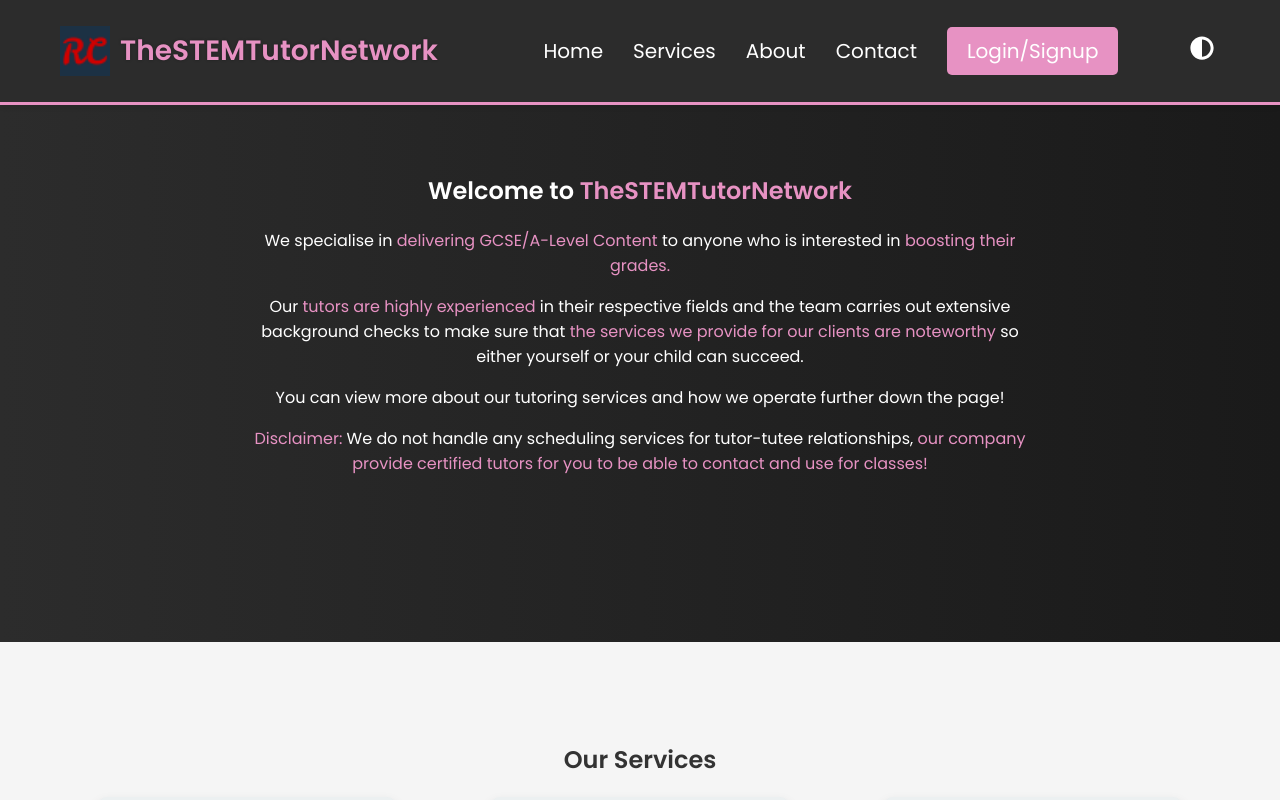
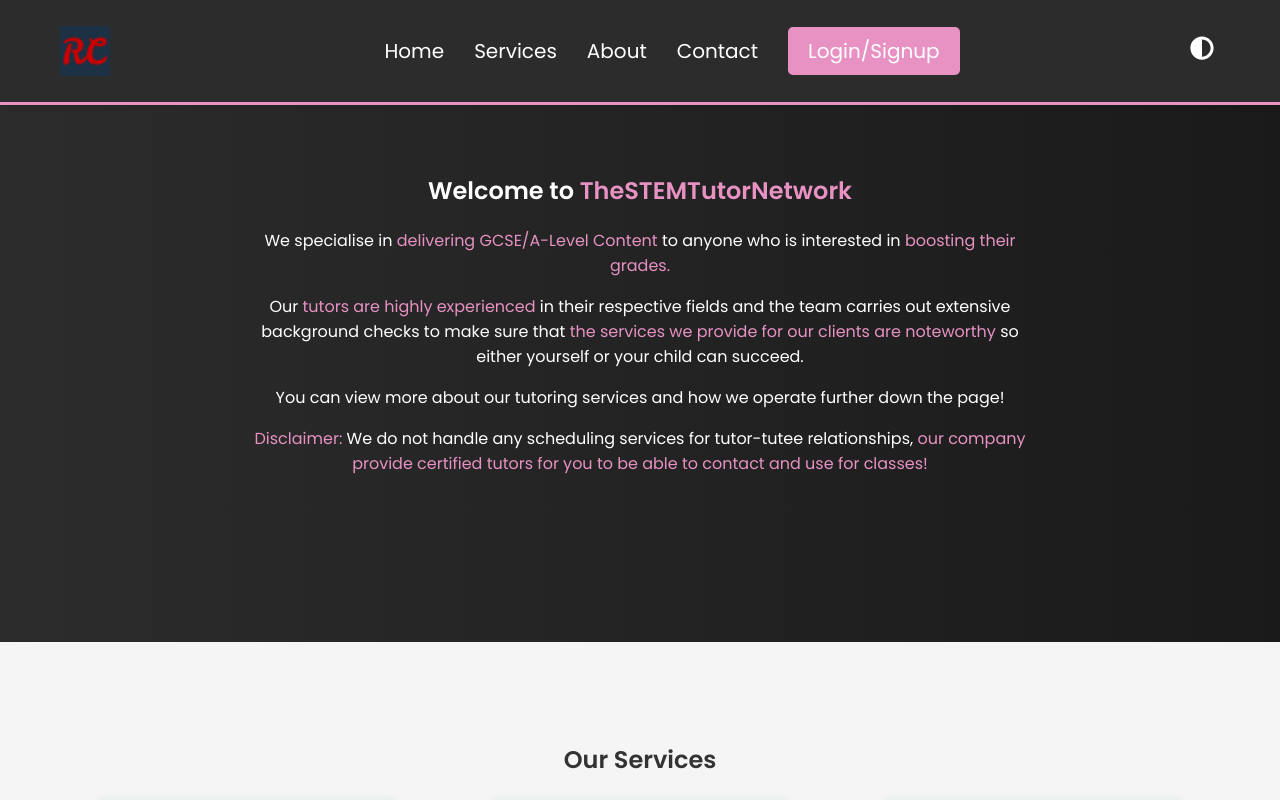
Before and after one commit to rxghavc/portfolio-website, a React (Create React App) app: page / in a window 1280 px wide. Shown: the top 800 px of the page. Built offline with nearby package versions, Linux system fonts and the light colour scheme; the HTML template or start-up script is replaced by a standard one.

Commit message:
removed the title

```diff
--- a/src/components/Header.js
+++ b/src/components/Header.js
@@ -27,7 +27,6 @@ const Header = ({ toggleTheme }) => {
         <nav>
           <div className="logo">
             <img src={logo} alt="TheSTEMTutorNetwork Logo" className="logo-image" />
-            <span className="highlight">TheSTEMTutorNetwork</span>
           </div>
           <ul className="nav-links">
             <li><a href="#home" onClick={() => handleNavClick('home')} className={activeLink === 'home' ? 'active' : ''}>Home</a></li>
```
